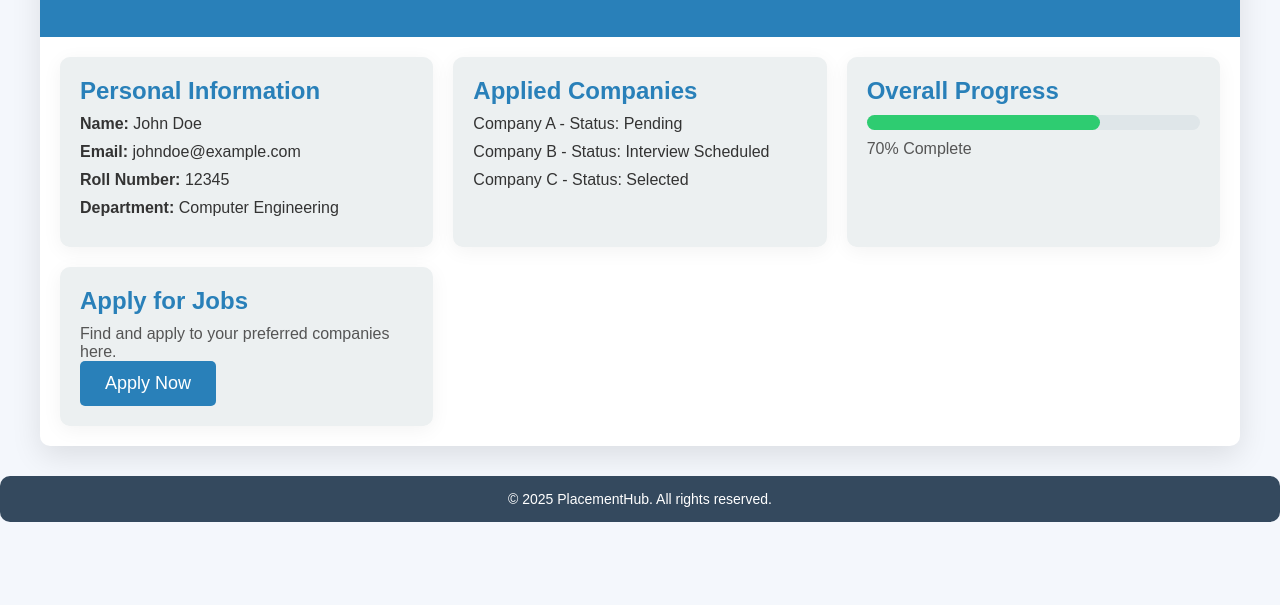
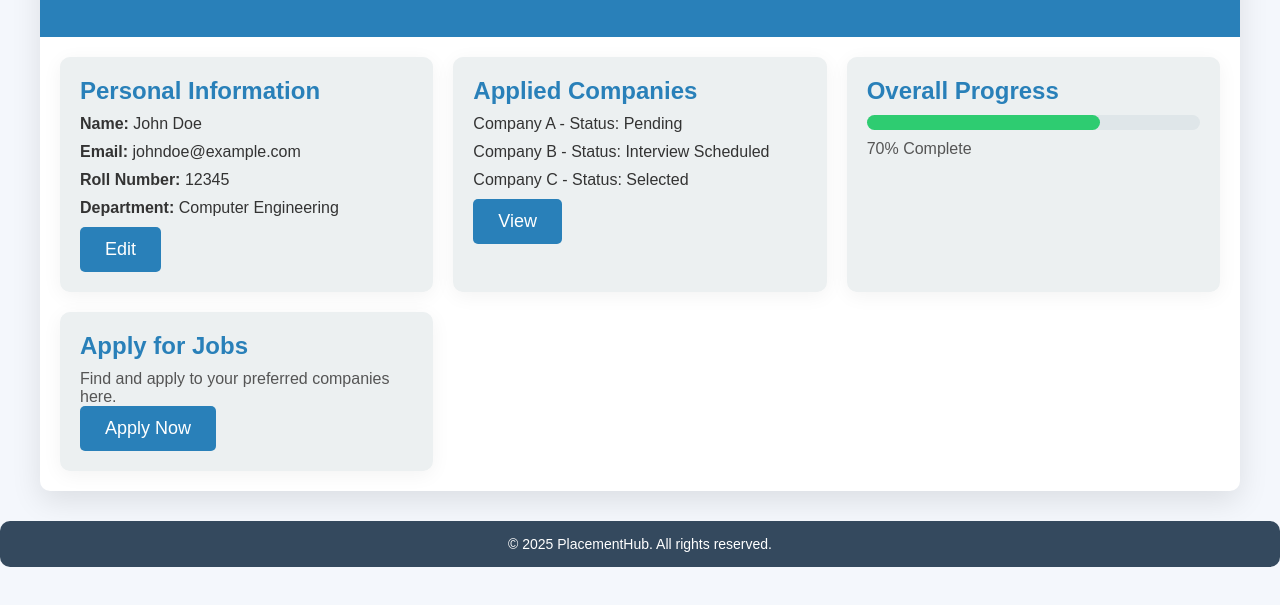
Before and after one commit to ItzMeSam13/Placement-Platform, a website: page std-dashboard.html in a window 1280 px wide. Shown: the part 193-798 px from the top of the page. Drawn offline with Linux system fonts and the light colour scheme.

Commit message:
modified student dashboard

```diff
--- a/std-dashboard.css
+++ b/std-dashboard.css
@@ -16,6 +16,32 @@ color: #333;
     padding: 15px 30px;
     box-shadow: 0 4px 10px rgba(0,0,0,0.1);
 }
+.edit-btn{
+    background-color: #2980b9;
+    color: white;
+    padding: 12px 25px;
+    font-size: 18px;
+    border: none;
+    border-radius: 5px;
+    cursor: pointer;
+    transition: background-color 0.3s ease;
+}
+.edit-btn:hover{
+    background-color: #1f6e8c;
+}
+.view-btn{
+    background-color: #2980b9;
+    color: white;
+    padding: 12px 25px;
+    font-size: 18px;
+    border: none;
+    border-radius: 5px;
+    cursor: pointer;
+    transition: background-color 0.3s ease;
+}
+.view-btn:hover{
+    background-color: #1f6e8c;
+}
 .navbar .logo h2{
     color: white;
     font-size: 24px;
@@ -24,6 +50,9 @@ color: #333;
 .navbar ul{
     list-style: none;
     display: flex;
+}
+.edit-btn:hover{
+    background-color: #1f6e8c;
 }
 .navbar li{
     margin-right: 25px;
--- a/std-dashboard.html
+++ b/std-dashboard.html
@@ -30,6 +30,7 @@
           <li><strong>Email:</strong> johndoe@example.com</li>
           <li><strong>Roll Number:</strong> 12345</li>
           <li><strong>Department:</strong> Computer Engineering</li>
+          <button class="edit-btn">Edit</button>
         </ul>
       </section>
       <section class="applied-companies card" id="companies">
@@ -38,6 +39,7 @@
           <li>Company A - Status: Pending</li>
           <li>Company B - Status: Interview Scheduled</li>
           <li>Company C - Status: Selected</li>
+          <button class="view-btn">View</button>
         </ul>
       </section>
       <section class="progress card" id="progress">
```
